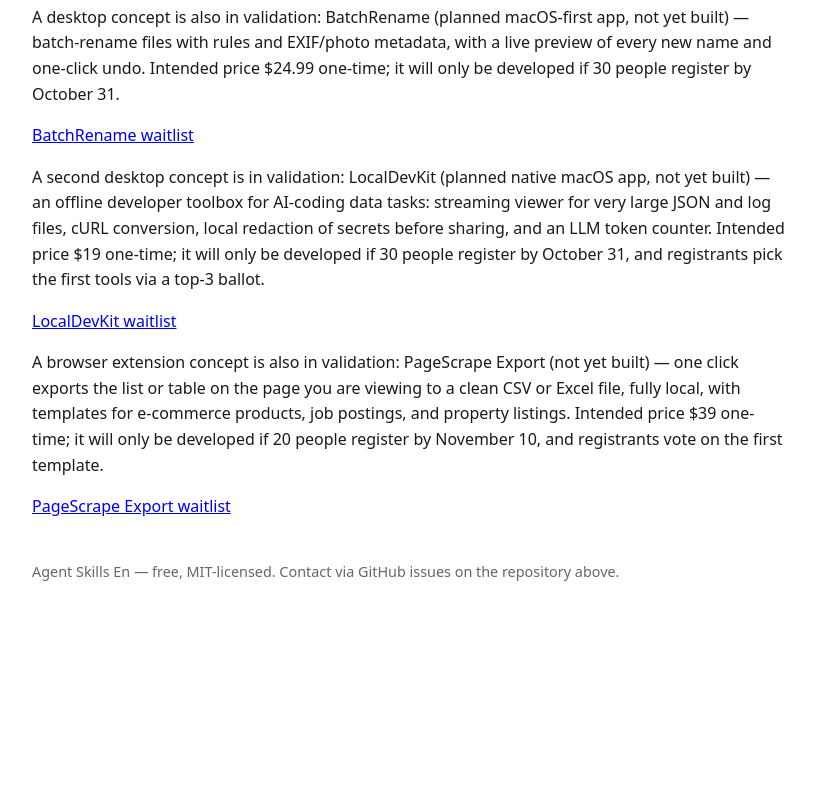
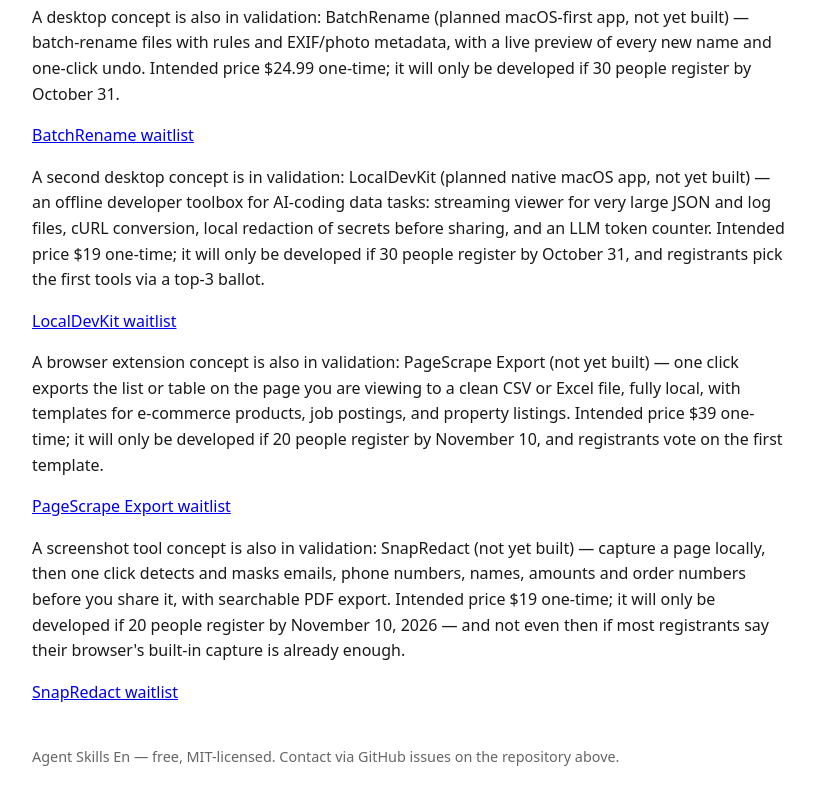
Before and after one commit to alapha888/agent-skills-en-site, a plain HTML site: page index.html in a window 1280 px wide. Shown: the part 2220-3020 px from the top of the page, without its empty margins (228-1043 px from the left). Before the commit the page ends 2835 px from the top, so only its background shows below. Drawn offline with Linux system fonts and the light colour scheme.

Commit message:
Add SnapRedact waitlist to Upcoming Tools

```diff
--- a/index.html
+++ b/index.html
@@ -61,6 +61,8 @@
 <p><a href="https://alapha888.github.io/localdevkit-waitlist/">LocalDevKit waitlist</a></p>
 <p>A browser extension concept is also in validation: PageScrape Export (not yet built) — one click exports the list or table on the page you are viewing to a clean CSV or Excel file, fully local, with templates for e-commerce products, job postings, and property listings. Intended price $39 one-time; it will only be developed if 20 people register by November 10, and registrants vote on the first template.</p>
 <p><a href="https://alapha888.github.io/pagescrape-waitlist/">PageScrape Export waitlist</a></p>
+<p>A screenshot tool concept is also in validation: SnapRedact (not yet built) — capture a page locally, then one click detects and masks emails, phone numbers, names, amounts and order numbers before you share it, with searchable PDF export. Intended price $19 one-time; it will only be developed if 20 people register by November 10, 2026 — and not even then if most registrants say their browser's built-in capture is already enough.</p>
+<p><a href="https://alapha888.github.io/snapredact-waitlist/">SnapRedact waitlist</a></p>
 <footer>Agent Skills En — free, MIT-licensed. Contact via GitHub issues on the repository above.</footer>
 </body>
 </html>
```
